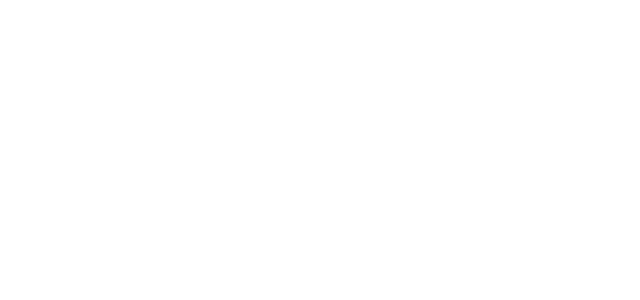
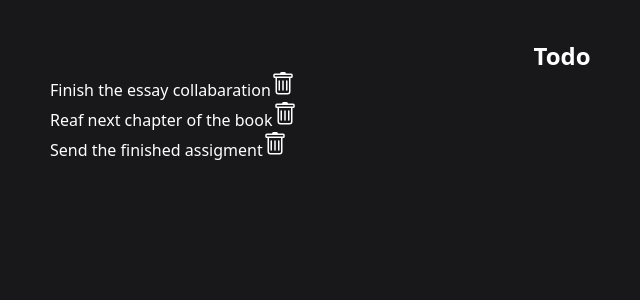
Before and after one commit to oskaldev/vite-react, a React (Vite) app: page / in a window 1280 px wide. Shown: the top 300 px of the page, without its empty margins (78-718 px from the left). Built offline with nearby package versions, Linux system fonts and the light colour scheme.

Commit message:
custom hook useTodo

```diff
--- /dev/null
+++ b/src/components/layouts/Layout.jsx
@@ -0,0 +1,13 @@
+import React from 'react';
+
+const Layout = ({ children }) => {
+  return (
+    <>
+      <div className='py-10 bg-zinc-900 h-screen'>
+        <main>{children}</main>
+      </div>
+    </>
+  );
+};
+
+export default Layout;
--- a/src/components/screens/home/Home.jsx
+++ b/src/components/screens/home/Home.jsx
@@ -1,7 +1,19 @@
 import React from 'react';
-
+import TodoItem from './item/TodoItem';
+import { useTodo } from '../../../hooks/useTodo';
 const Home = () => {
-  return <div className=''></div>;
+  const { todos, removeTodo } = useTodo();
+  const handleRemoveTodo = id => {
+    removeTodo(id);
+  };
+  return (
+    <div className='text-white w-4/5 mx-auto'>
+      <h1 className='text-2xl text-center font-bold'>Todo</h1>
+      {todos.map(todo => (
+        <TodoItem key={todo.id} todo={todo} handleRemoveTodo={handleRemoveTodo} />
+      ))}
+    </div>
+  );
 };
 
 export default Home;
--- /dev/null
+++ b/src/components/screens/home/item/TodoItem.jsx
@@ -0,0 +1,19 @@
+import React from 'react';
+import { BsTrash } from 'react-icons/bs';
+const TodoItem = ({ todo, handleRemoveTodo }) => {
+  const handleRemoveClick = () => {
+    handleRemoveTodo(todo.id);
+  };
+  return (
+    <div className=''>
+      <button>
+        <span>{todo.title}</span>
+      </button>
+      <button onClick={handleRemoveClick}>
+        <BsTrash size={24} />
+      </button>
+    </div>
+  );
+};
+
+export default TodoItem;
--- /dev/null
+++ b/src/data/todo.data.js
@@ -0,0 +1,18 @@
+export const data = [
+  {
+    id: Math.random().toString(36),
+    title: 'Finish the essay collabaration',
+    isCompleted: false,
+  },
+  {
+    id: Math.random().toString(36),
+    title: 'Reaf next chapter of the book',
+    isCompleted: false,
+  },
+  {
+    id: Math.random().toString(36),
+    title: 'Send the finished assigment',
+    isCompleted: false,
+  }
+]
+// console.log(data)
--- /dev/null
+++ b/src/hooks/useTodo.js
@@ -0,0 +1,5 @@
+import { useContext } from "react"
+import { TodoContext } from '../providers/TodoProdiver'
+
+
+export const useTodo = () => useContext(TodoContext)
--- a/src/main.jsx
+++ b/src/main.jsx
@@ -2,9 +2,15 @@
 import ReactDOM from 'react-dom/client';
 import './index.css';
 import Home from './components/screens/home/Home';
+import Layout from './components/layouts/Layout';
+import TodoProdiver from './providers/TodoProdiver';
 
 ReactDOM.createRoot(document.getElementById('root')).render(
   <React.StrictMode>
-    <Home />
+    <TodoProdiver>
+      <Layout>
+        <Home />
+      </Layout>
+    </TodoProdiver>
   </React.StrictMode>,
 );
--- /dev/null
+++ b/src/providers/TodoProdiver.jsx
@@ -0,0 +1,16 @@
+import React, { createContext, useState } from 'react';
+import { data } from '../data/todo.data';
+export const TodoContext = createContext();
+
+const TodoProdiver = ({ children }) => {
+  const [todos, setTodos] = useState(data);
+  const removeTodo = id => {
+    setTodos([...todos].filter(t => t.id != id));
+  };
+
+  return (
+    <TodoContext.Provider value={{ todos, setTodos, removeTodo }}>{children}</TodoContext.Provider>
+  );
+};
+
+export default TodoProdiver;
```
